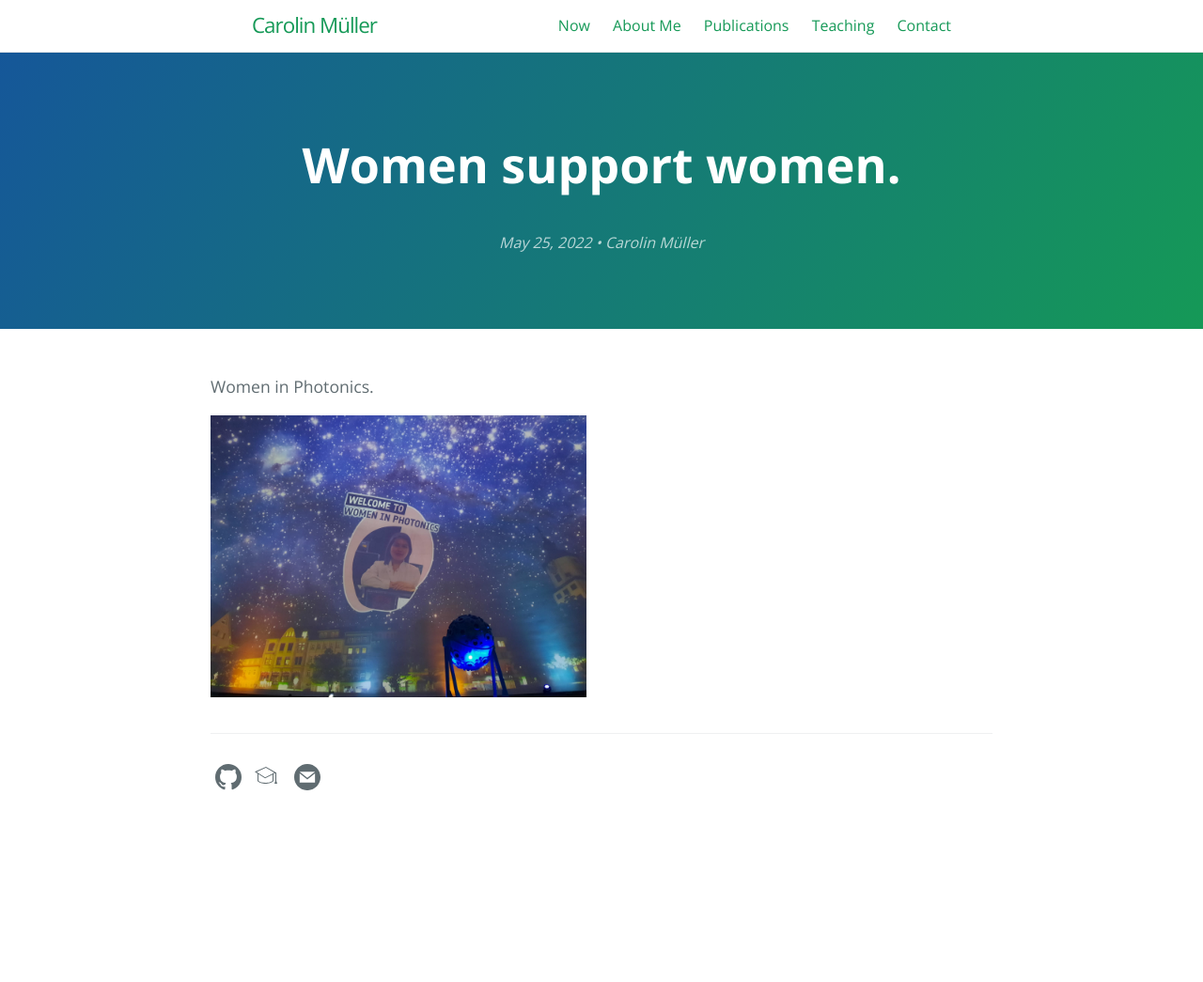
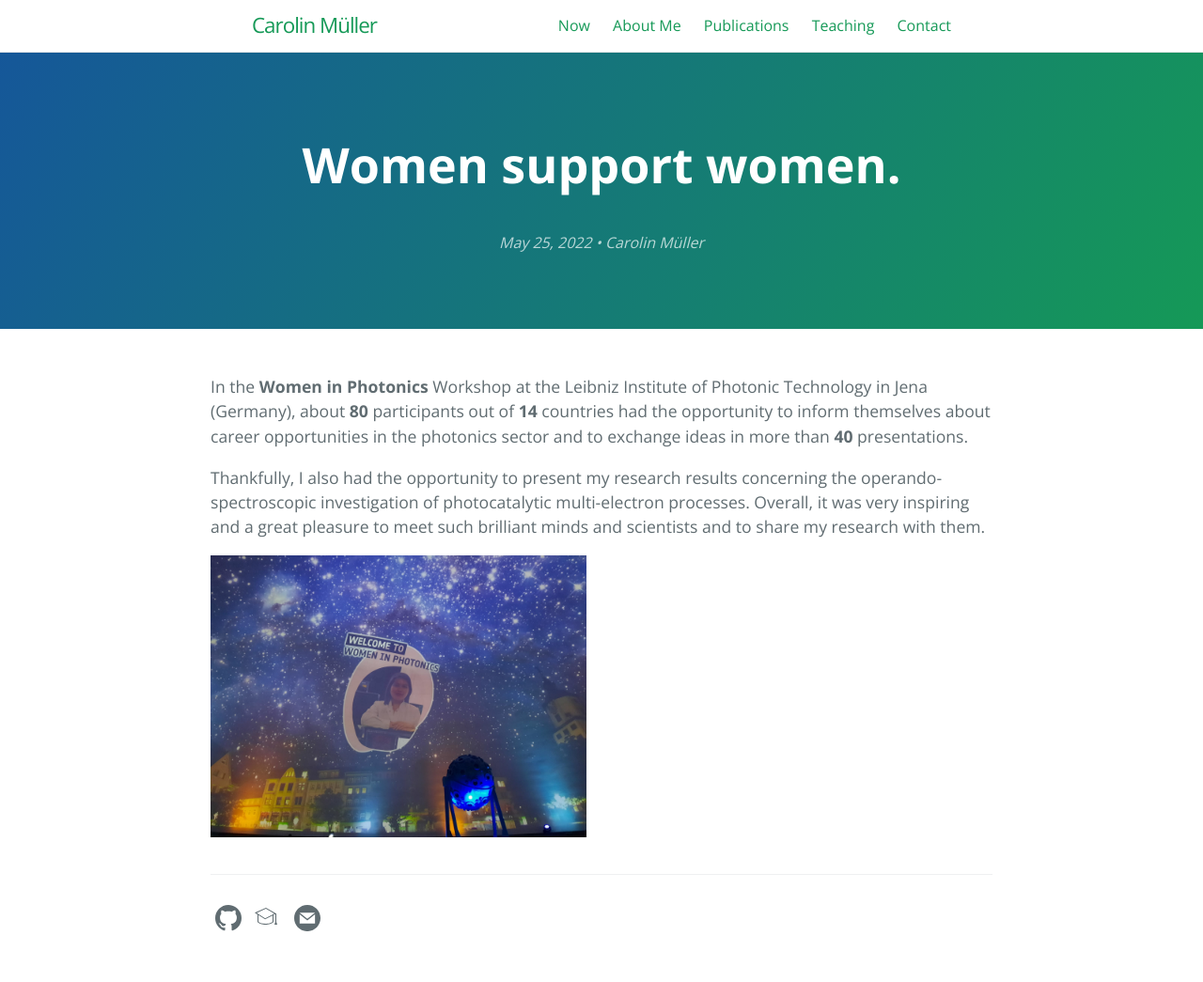
Before and after one commit to carolin-m/carolin-m.github.io, a Jekyll site: the page built from _posts/2022-05-25-WiP-Jena.md, in a window 1280 px wide. Shown: the whole page at 94% size. Built offline with Jekyll 4.4.1, drawn with Linux system fonts in a browser that asks for light colours; before the commit the page ends 900 px from its top, so only the background shows below that.

Commit message:
Update 2022-05-25-WiP-Jena.md

```diff
--- a/_posts/2022-05-25-WiP-Jena.md
+++ b/_posts/2022-05-25-WiP-Jena.md
@@ -3,7 +3,9 @@ layout: post
 title: "Women support women."
 ---
 
-Women in Photonics.
+In the **Women in Photonics** Workshop at the Leibniz Institute of Photonic Technology in Jena (Germany), about **80** participants out of **14** countries had the opportunity to inform themselves about career opportunities in the photonics sector and to exchange ideas in more than **40** presentations.
 
+Thankfully, I also had the opportunity to present my research results concerning the operando-spectroscopic investigation of photocatalytic multi-electron processes.
+Overall, it was very inspiring and a great pleasure to meet such brilliant minds and scientists and to share my research with them.
 
 <img width=400 src='https://raw.githubusercontent.com/carolin-m/carolin-m.github.io/main/images/WiP_Jena_2022.jpeg'>
```
